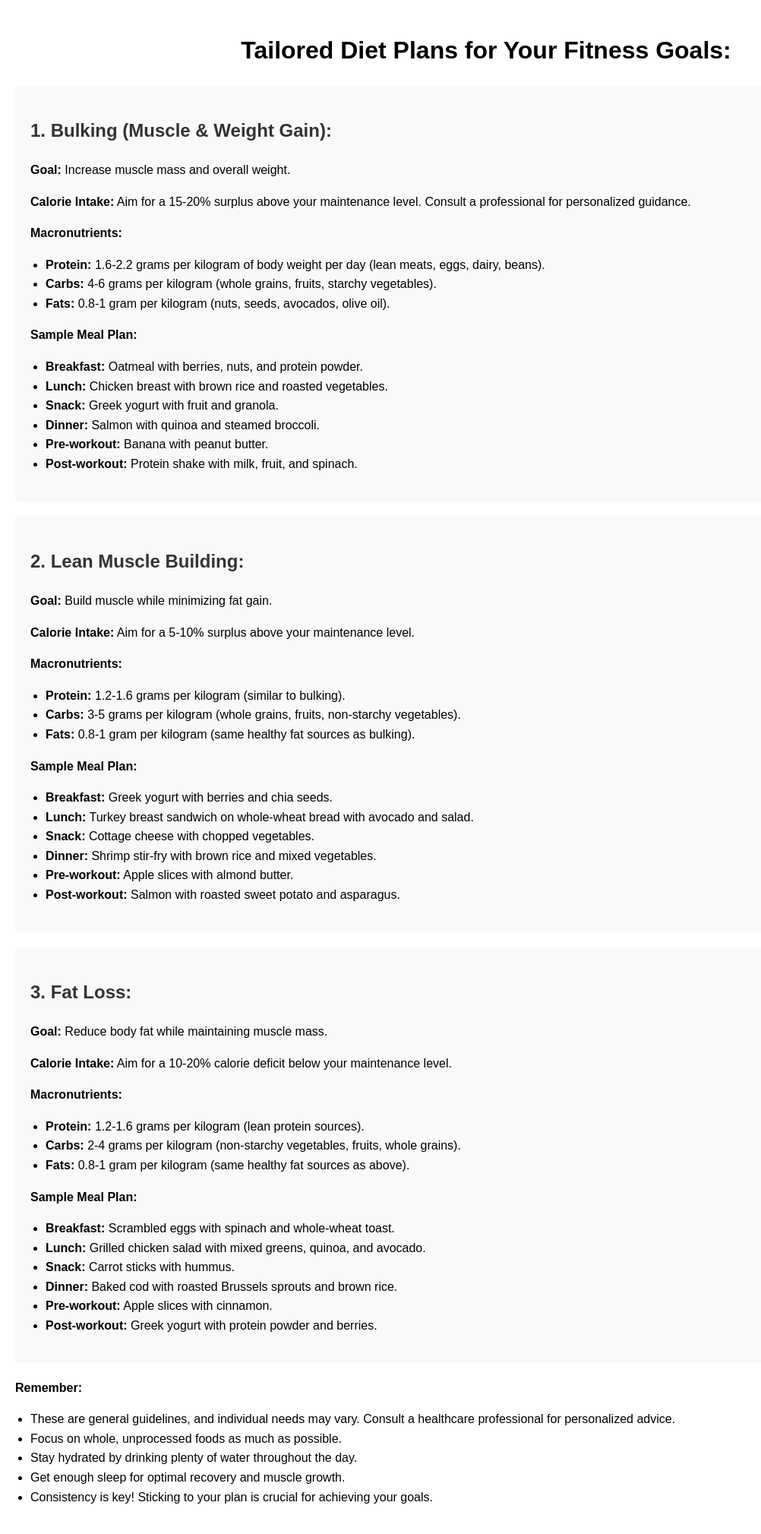
After one commit to imsiva0708/TurtleByte-Code-Infinity-, a Flask app: template templates/diet.html in a window 1280 px wide. The commit adds this page. Shown: the whole page at 76% size, without its empty margins (0-1002 px from the left). Run offline with Flask 3, Linux system fonts and the light colour scheme; the template is opened without the code that fills it, so the values that code supplies are empty; parts of the project's set-up code (start-up, migrations or seed data) failed here and were passed over.

Commit message:
added diet and workout

```diff
--- a/app.py
+++ b/app.py
@@ -27,6 +27,10 @@ def hello():
                            stats = STATS
                            )
 
+@app.route("/workout.html")
+def work():
+    return render_template("workout.html")
+
 
 if __name__ == '__main__':
     app.run(debug=True)
--- /dev/null
+++ b/templates/diet.html
@@ -0,0 +1,122 @@
+
+<!DOCTYPE html>
+<html lang="en">
+<head>
+    <meta charset="UTF-8">
+    <meta name="viewport" content="width=device-width, initial-scale=1.0">
+    <title>Document</title>
+    <style>
+        body {
+            font-family: Arial, sans-serif;
+            line-height: 1.6;
+            margin: 0;
+            padding: 20px;
+        }
+        h1 {
+            text-align: center;
+            margin-bottom: 20px;
+        }
+        h2 {
+            color: #333;
+            margin-top: 20px;
+        }
+        ul {
+            padding-left: 20px;
+        }
+        p {
+            margin-bottom: 15px;
+        }
+        .meal-plan {
+            background-color: #f9f9f9;
+            padding: 20px;
+            border-radius: 5px;
+            margin-bottom: 20px;
+        }
+        .sample-meal-plan {
+            margin-top: 10px;
+        }
+    </style>
+</head>
+<body>
+    <h1>Tailored Diet Plans for Your Fitness Goals:</h1>
+
+    <div class="meal-plan">
+        <h2>1. Bulking (Muscle & Weight Gain):</h2>
+        <p><strong>Goal:</strong> Increase muscle mass and overall weight.</p>
+        <p><strong>Calorie Intake:</strong> Aim for a 15-20% surplus above your maintenance level. Consult a professional for personalized guidance.</p>
+        <p><strong>Macronutrients:</strong></p>
+        <ul>
+            <li><strong>Protein:</strong> 1.6-2.2 grams per kilogram of body weight per day (lean meats, eggs, dairy, beans).</li>
+            <li><strong>Carbs:</strong> 4-6 grams per kilogram (whole grains, fruits, starchy vegetables).</li>
+            <li><strong>Fats:</strong> 0.8-1 gram per kilogram (nuts, seeds, avocados, olive oil).</li>
+        </ul>
+        <div class="sample-meal-plan">
+            <p><strong>Sample Meal Plan:</strong></p>
+            <ul>
+                <li><strong>Breakfast:</strong> Oatmeal with berries, nuts, and protein powder.</li>
+                <li><strong>Lunch:</strong> Chicken breast with brown rice and roasted vegetables.</li>
+                <li><strong>Snack:</strong> Greek yogurt with fruit and granola.</li>
+                <li><strong>Dinner:</strong> Salmon with quinoa and steamed broccoli.</li>
+                <li><strong>Pre-workout:</strong> Banana with peanut butter.</li>
+                <li><strong>Post-workout:</strong> Protein shake with milk, fruit, and spinach.</li>
+            </ul>
+        </div>
+    </div>
+
+    <div class="meal-plan">
+        <h2>2. Lean Muscle Building:</h2>
+        <p><strong>Goal:</strong> Build muscle while minimizing fat gain.</p>
+        <p><strong>Calorie Intake:</strong> Aim for a 5-10% surplus above your maintenance level.</p>
+        <p><strong>Macronutrients:</strong></p>
+        <ul>
+            <li><strong>Protein:</strong> 1.2-1.6 grams per kilogram (similar to bulking).</li>
+            <li><strong>Carbs:</strong> 3-5 grams per kilogram (whole grains, fruits, non-starchy vegetables).</li>
+            <li><strong>Fats:</strong> 0.8-1 gram per kilogram (same healthy fat sources as bulking).</li>
+        </ul>
+        <div class="sample-meal-plan">
+            <p><strong>Sample Meal Plan:</strong></p>
+            <ul>
+                <li><strong>Breakfast:</strong> Greek yogurt with berries and chia seeds.</li>
+                <li><strong>Lunch:</strong> Turkey breast sandwich on whole-wheat bread with avocado and salad.</li>
+                <li><strong>Snack:</strong> Cottage cheese with chopped vegetables.</li>
+                <li><strong>Dinner:</strong> Shrimp stir-fry with brown rice and mixed vegetables.</li>
+                <li><strong>Pre-workout:</strong> Apple slices with almond butter.</li>
+                <li><strong>Post-workout:</strong> Salmon with roasted sweet potato and asparagus.</li>
+            </ul>
+        </div>
+    </div>
+
+    <div class="meal-plan">
+        <h2>3. Fat Loss:</h2>
+        <p><strong>Goal:</strong> Reduce body fat while maintaining muscle mass.</p>
+        <p><strong>Calorie Intake:</strong> Aim for a 10-20% calorie deficit below your maintenance level.</p>
+        <p><strong>Macronutrients:</strong></p>
+        <ul>
+            <li><strong>Protein:</strong> 1.2-1.6 grams per kilogram (lean protein sources).</li>
+            <li><strong>Carbs:</strong> 2-4 grams per kilogram (non-starchy vegetables, fruits, whole grains).</li>
+            <li><strong>Fats:</strong> 0.8-1 gram per kilogram (same healthy fat sources as above).</li>
+        </ul>
+        <div class="sample-meal-plan">
+            <p><strong>Sample Meal Plan:</strong></p>
+            <ul>
+                <li><strong>Breakfast:</strong> Scrambled eggs with spinach and whole-wheat toast.</li>
+                <li><strong>Lunch:</strong> Grilled chicken salad with mixed greens, quinoa, and avocado.</li>
+                <li><strong>Snack:</strong> Carrot sticks with hummus.</li>
+                <li><strong>Dinner:</strong> Baked cod with roasted Brussels sprouts and brown rice.</li>
+                <li><strong>Pre-workout:</strong> Apple slices with cinnamon.</li>
+                <li><strong>Post-workout:</strong> Greek yogurt with protein powder and berries.</li>
+            </ul>
+        </div>
+    </div>
+
+    <p><strong>Remember:</strong></p>
+    <ul>
+        <li>These are general guidelines, and individual needs may vary. Consult a healthcare professional for personalized advice.</li>
+        <li>Focus on whole, unprocessed foods as much as possible.</li>
+        <li>Stay hydrated by drinking plenty of water throughout the day.</li>
+        <li>Get enough sleep for optimal recovery and muscle growth.</li>
+        <li>Consistency is key! Sticking to your plan is crucial for achieving your goals.</li>
+    </ul>
+
+</body>
+</html>
```
Also changed, not shown: templates/home.html (+3 -4 lines), templates/workout.html (added, +120 -0 lines).
